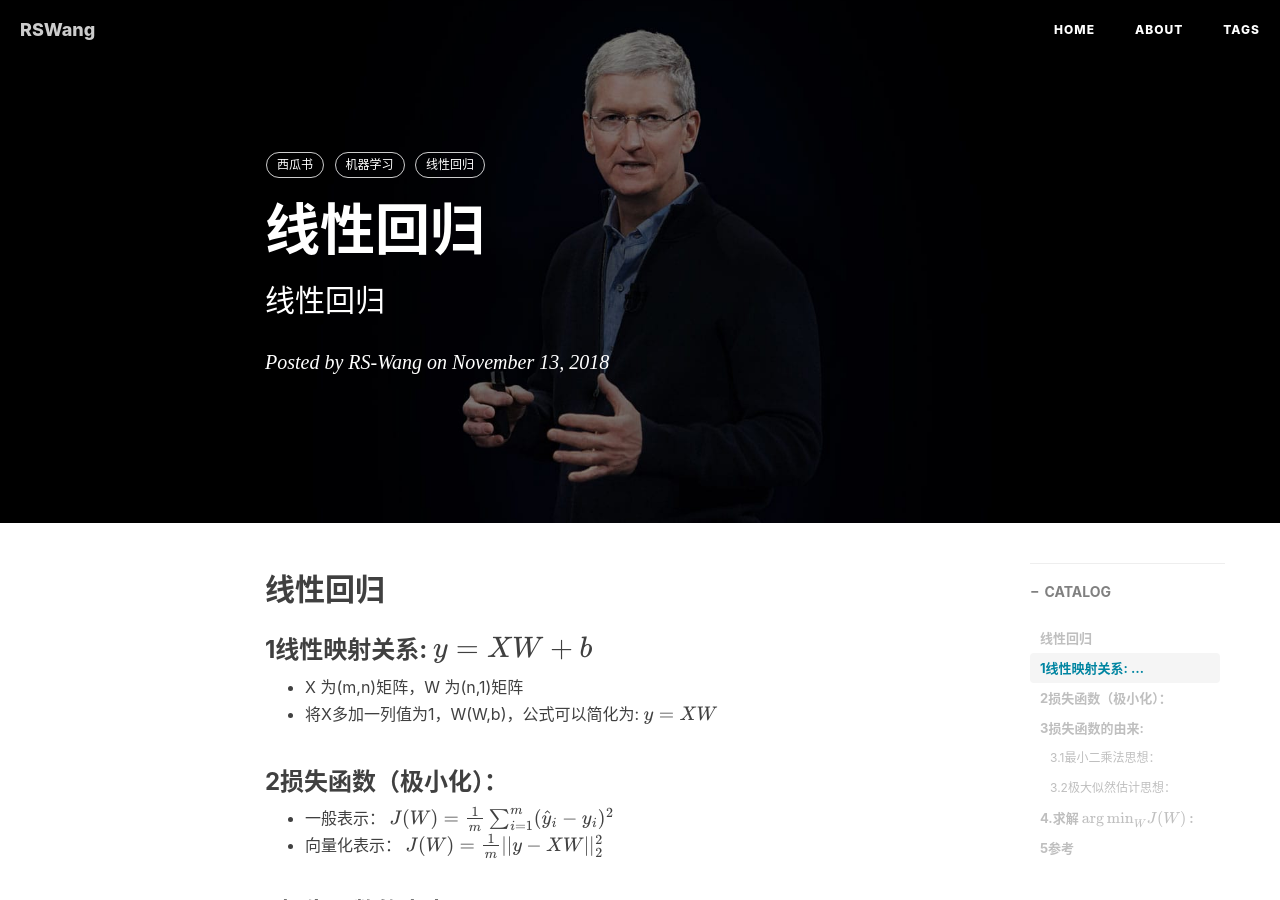
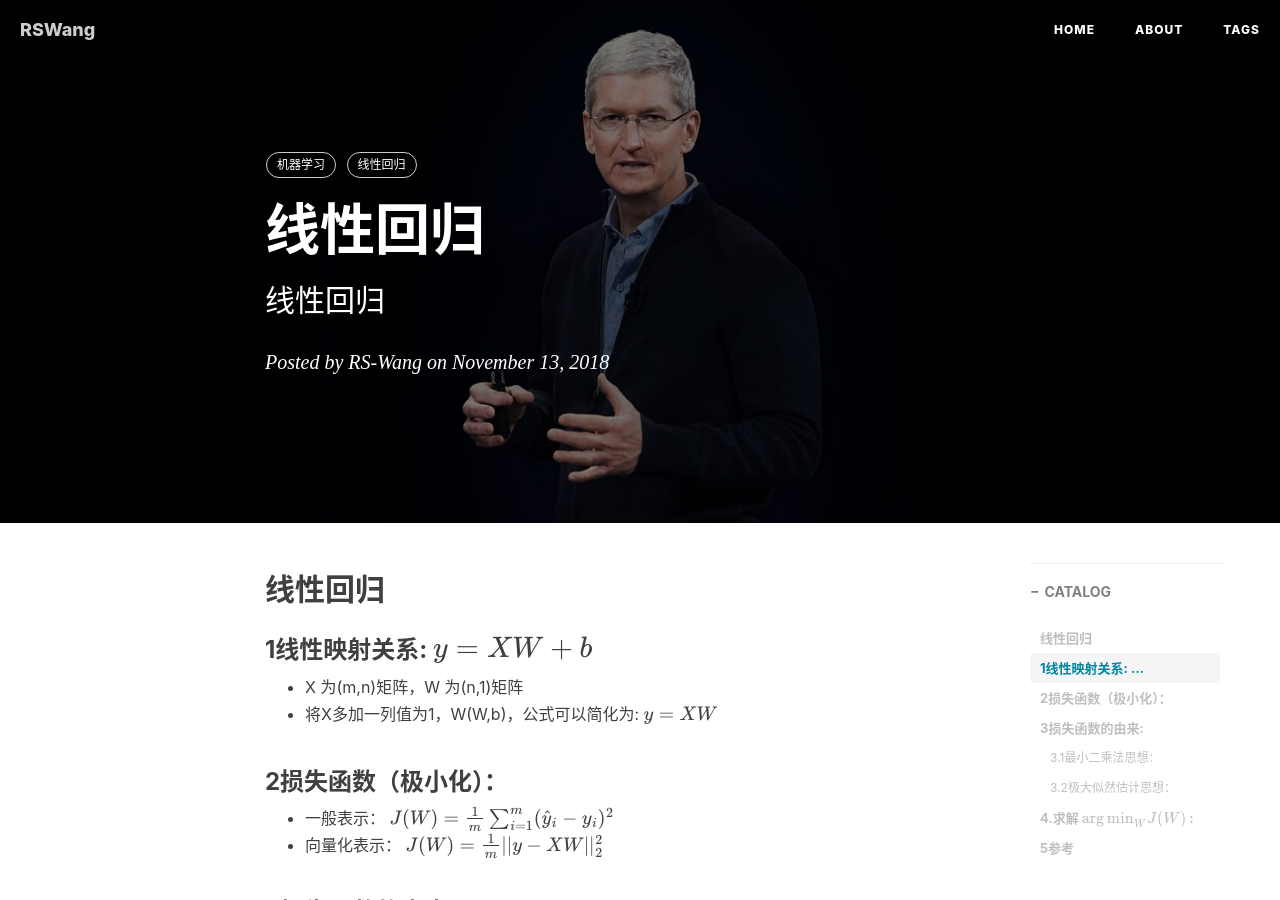
Before and after one commit to RS-Wang/RS-Wang.github.io, a Jekyll site: the page built from _posts/2018-11-13-线性回归-笔记.md, in a window 1280 px wide and 900 px high. Built offline with Jekyll 4.4.1, drawn with Linux system fonts in a browser that asks for light colours; nearby versions of some CDN libraries; formulas are drawn with MathJax 3; comment, search, counter and statistics services are not loaded.

Commit message:
Update 2018-11-13-线性回归-笔记.md

```diff
--- a/_posts/2018-11-13-线性回归-笔记.md
+++ b/_posts/2018-11-13-线性回归-笔记.md
@@ -8,7 +8,6 @@ header-img: img/post-bg-cook.jpg 	                    #这篇文章标题背景
 catalog: true 						                            # 是否归档
 usemathjax: true
 tags:								                                  #标签
-    - 西瓜书
     - 机器学习
     - 线性回归
 ---
```
